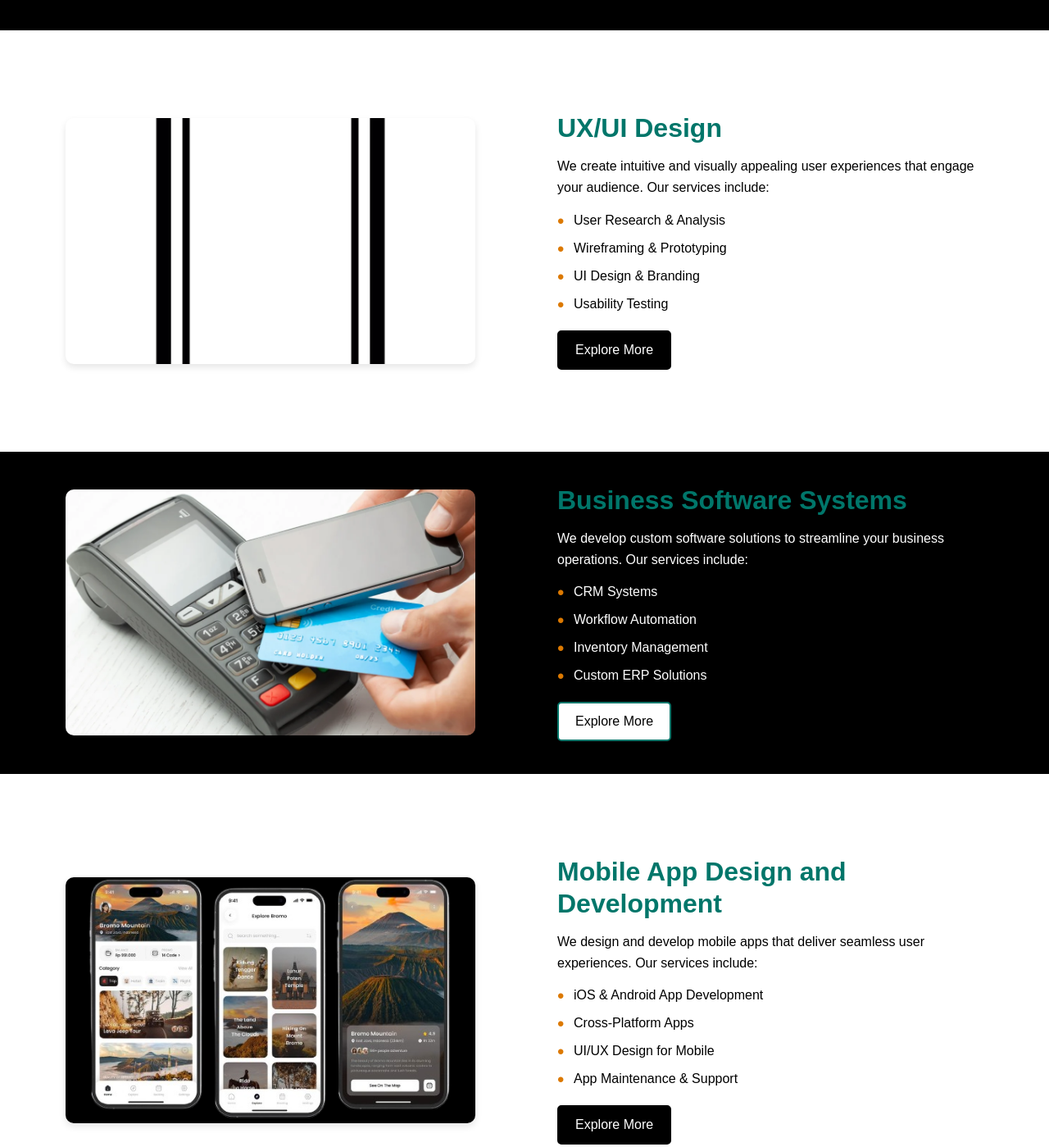
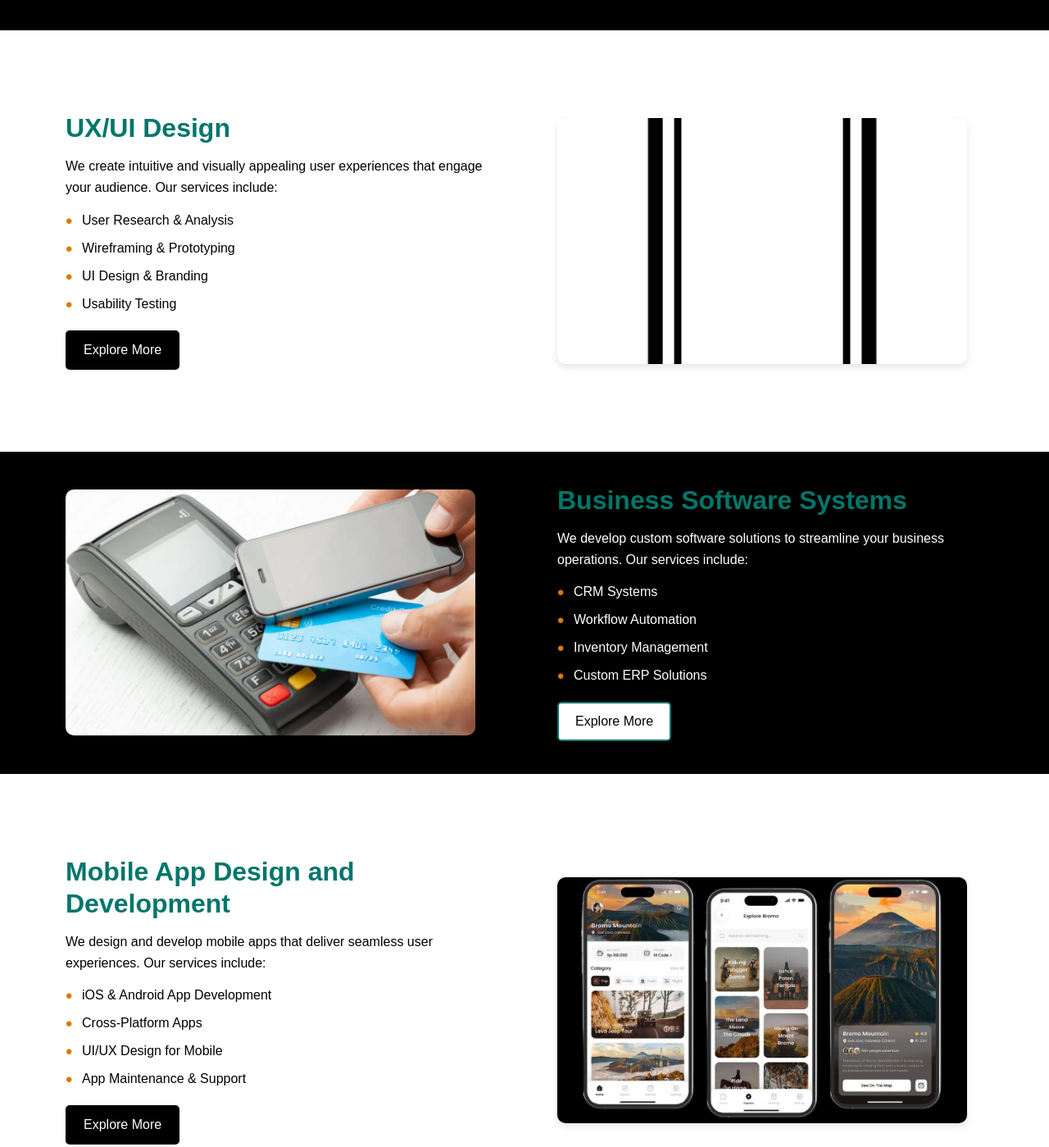
Before and after one commit to Althavin/whaledigital, a plain HTML site: page index.html in a window 1280 px wide. Shown: the part 1195-2594 px from the top of the page at 82% size. Drawn offline with nearby package versions, Linux system fonts and the light colour scheme; files whose address does not match are found by name.

Commit message:
reversed rows

```diff
--- a/index.html
+++ b/index.html
@@ -146,12 +146,12 @@
                     <li>Landing Pages</li>
                     <li>Web Application Development</li>
                 </ul>
-                <a href="Services/services.html#website-development" class="btn-service">Explore More</a>
+                <a href="Services/services.html#web-development" class="btn-service">Explore More</a>
             </div>
         </div>
 
         <!-- Service 2: UX/UI Design -->
-        <div class="service-row"> <!-- Removed the "reverse" class -->
+        <div class="service-row reverse"> <!-- Added the reverse class -->
             <div class="service-image">
                 <img src="assets/images/ux-ui.png" alt="UX/UI Design" class="img-fluid">
             </div>
@@ -188,7 +188,7 @@
         </div>
 
         <!-- Service 4: Mobile App Development -->
-        <div class="service-row"> <!-- Ensure no "reverse" class is applied -->
+        <div class="service-row reverse"> <!-- Ensure no "reverse" class is applied -->
             <div class="service-image">
                 <img src="assets/images/mobile-app.png" alt="Mobile App Development" class="img-fluid">
             </div>
--- a/styles.css
+++ b/styles.css
@@ -287,7 +287,8 @@ a:hover {
 /* Reversed layout for the second service */
 .service-row.reverse {
     flex-direction: row-reverse;
-}
+    display: flex;
+    }
 
 .service-image, .service-text {
     flex: 1;
@@ -369,6 +370,7 @@ a:hover {
     color: #DC7901; /* Orange text on hover */
     border-color: #00766A; /* Green border on hover */
 }
+
 
 /* Common Button Styles */
 .btn-service {
```
